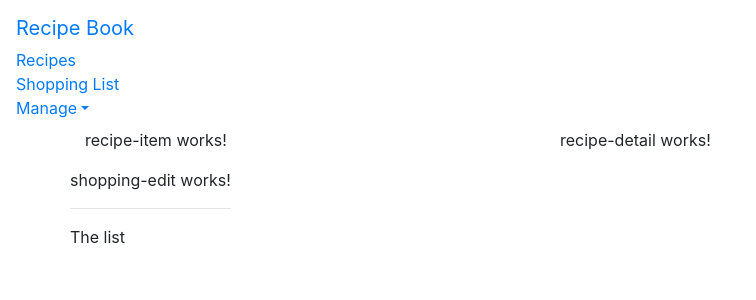
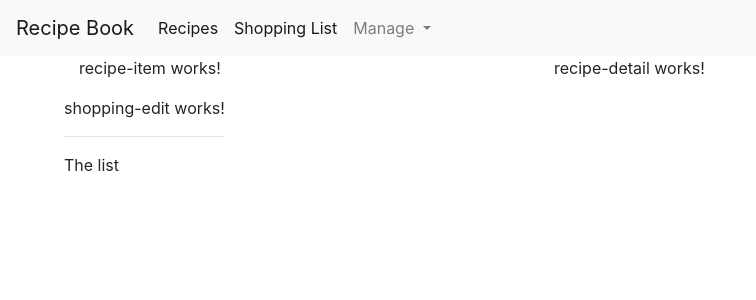
Before and after one commit to roddsv/recipe-book, an Angular app: page / in a window 1280 px wide. Shown: the top 300 px of the page, without its empty margins (0-756 px from the left). Built offline with nearby package versions, Linux system fonts and the light colour scheme.

Commit message:
Creating a Recipe Model

```diff
--- a/src/app/app.component.css
+++ b/src/app/app.component.css
@@ -0,0 +1,4 @@
+.container {
+    margin-right: 5%;
+    margin-left: 5%;
+  }
--- a/src/app/header/header.component.html
+++ b/src/app/header/header.component.html
@@ -1,23 +1,26 @@
-<nav class="navbar navbar-default">
-    <div class="container-fluider">
-        <div class="navbar-header">
-            <a href="#" class="navbar-brand">Recipe Book</a>
+<nav class="navbar navbar-expand-lg navbar-light bg-light">
+    <a class="navbar-brand" href="#">Recipe Book</a>
+    <button class="navbar-toggler" type="button" data-toggle="collapse" data-target="#navbarSupportedContent" aria-controls="navbarSupportedContent" aria-expanded="false" aria-label="Aleternate navigation">
+      <span class="navbar-toggler-icon"></span>
+    </button>
+
+    <div class="collapse navbar-collapse" id="conteudoNavbarSuportado">
+      <ul class="navbar-nav mr-auto">
+        <li class="nav-item active">
+          <a class="nav-link" href="#">Recipes<span class="sr-only">(página atual)</span></a>
+        </li>
+        <li class="nav-item active">
+            <a class="nav-link" href="#">Shopping List<span class="sr-only">(página atual)</span></a>
+          </li>
+        <li class="nav-item dropdown">
+          <a class="nav-link dropdown-toggle" href="#" id="navbarDropdown" role="button" data-toggle="dropdown" aria-haspopup="true" aria-expanded="false">
+            Manage
+          </a>
+        </li>
+        <div class="dropdown-menu" aria-labelledby="navbarDropdown">
+            <a class="dropdown-item" href="#">Ação</a>
+            <a class="dropdown-item" href="#">Outra ação</a>
         </div>
-
-        <div class="collapse.show navbar-collapse.show">
-            <ul class="nav navbar-nav">
-                <li><a href="#">Recipes</a></li>
-                <li><a href="#">Shopping List</a></li>
-            </ul>
-            <ul class="nav navbar-nav navbar-right">
-                <li class="dropdown">
-                    <a href="#" class="dropdown-toggle" role="button">Manage<span class="caret"></span></a>
-                    <ul class="dropdown-menu">
-                        <li><a href="#">Save Data</a></li>
-                        <li><a href="#">Fetch Data</a></li>
-                    </ul>
-                </li>
-            </ul>
-        </div>
+      </ul>
     </div>
-</nav>
+  </nav>
--- a/src/app/recipes/recipe-list/recipe-list.component.ts
+++ b/src/app/recipes/recipe-list/recipe-list.component.ts
@@ -6,6 +6,7 @@
   styleUrls: ['./recipe-list.component.css']
 })
 export class RecipeListComponent implements OnInit {
+  recipes = [];
 
   constructor() { }
 
```
Also changed, not shown: src/app/recipes/recipe.model.ts (added, +11 -0 lines).
